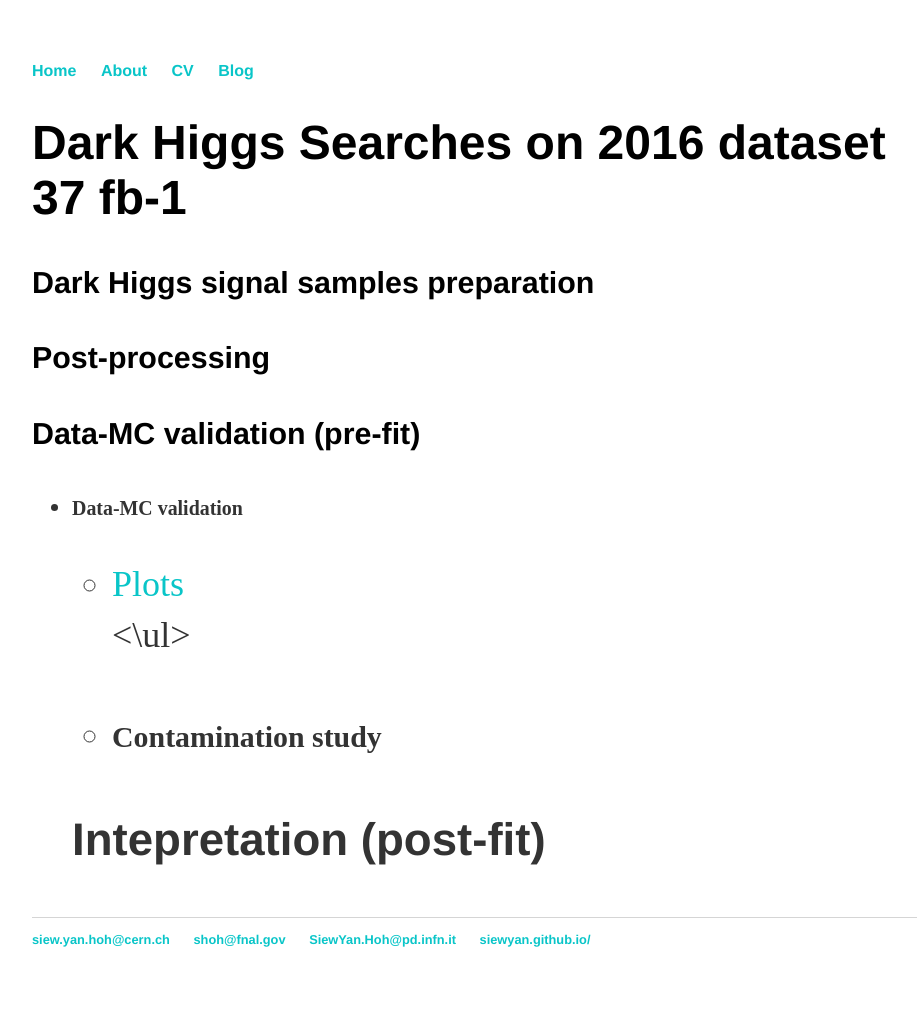
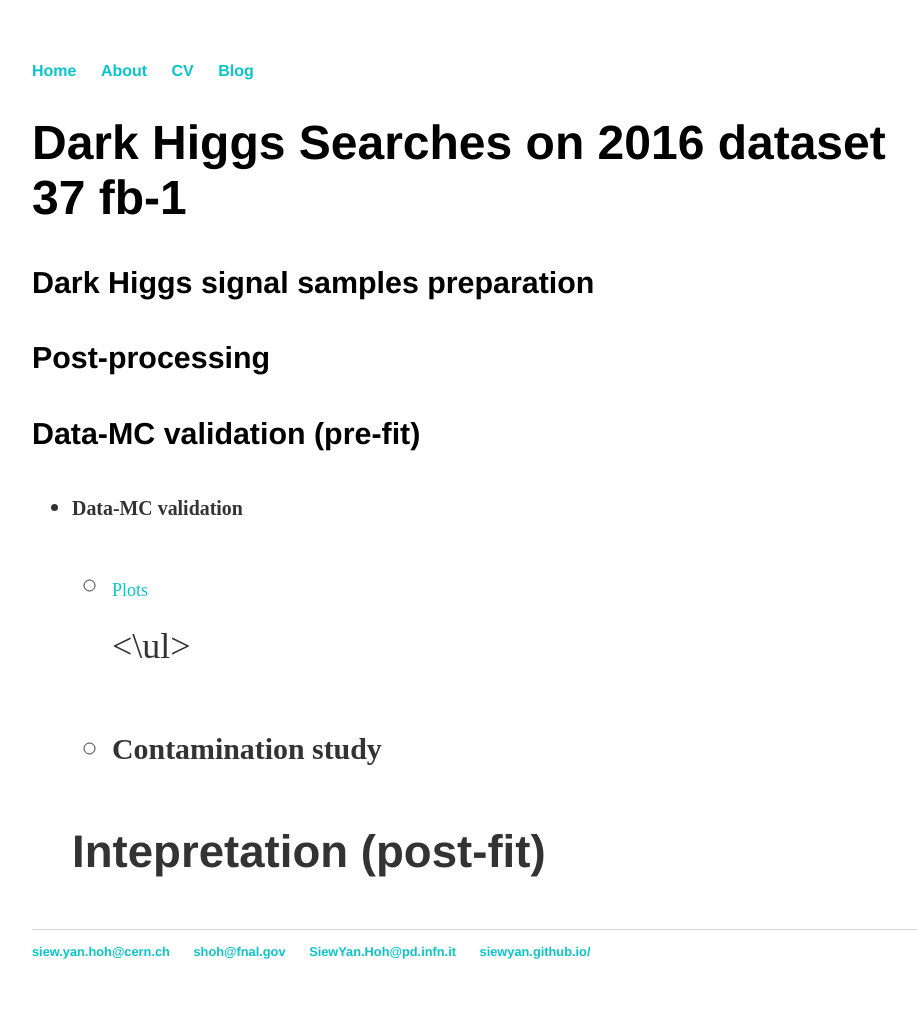
Before and after one commit to SiewYan/SiewYan.github.io, a Jekyll site: the page built from projects/darkhiggs.html, in a window 1280 px wide. Shown: the whole page, without its empty margins (160-1077 px from the left). Built offline with Jekyll 4.4.1, drawn with Linux system fonts in a browser that asks for light colours; nearby versions of some CDN libraries.

```diff
--- a/projects/darkhiggs.html
+++ b/projects/darkhiggs.html
@@ -8,10 +8,10 @@ title: Dark Higgs Searches on 2016 dataset 37 fb-1
 <h4>Post-processing</h4>
 <h4>Data-MC validation (pre-fit)</h4>
 <ul>
-  <li><h5>Data-MC validation</h5>
+  <li><p><h5>Data-MC validation</h5></p>
     <ul>
-      <li><a href="http://shoh.web.cern.ch/shoh/filesystem/index.php?dir=FNALDM/DarkHiggs/v3" target="_blank">Plots</a></li>
+      <li><p><a href="http://shoh.web.cern.ch/shoh/filesystem/index.php?dir=FNALDM/DarkHiggs/v3" target="_blank">Plots</a></p>
       <\ul>
-  <li><h5>Contamination study</h5>
+        <li><p><h5>Contamination study</h5></p>
 </ul>
 <h4>Intepretation (post-fit)</h4>
```
